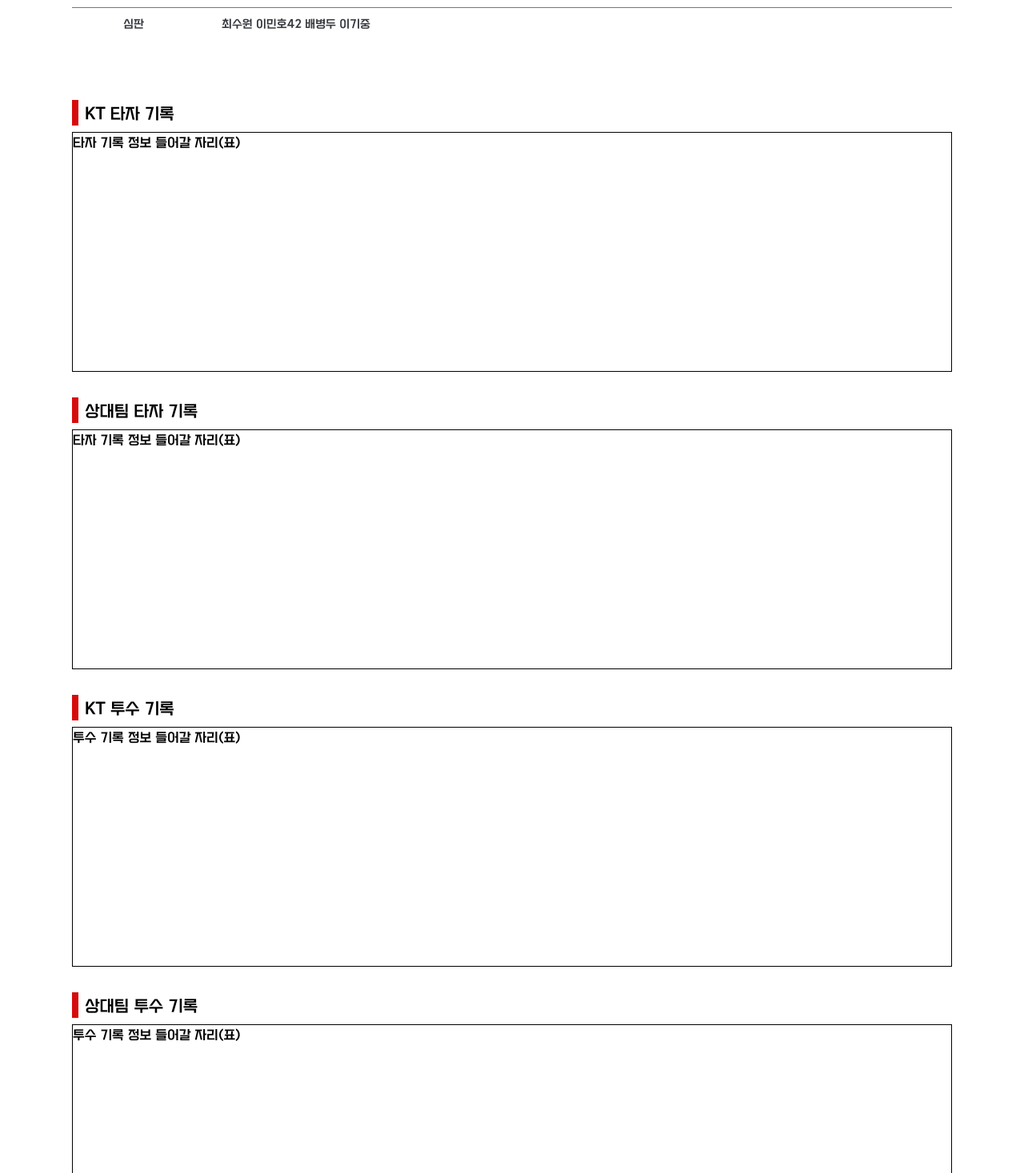
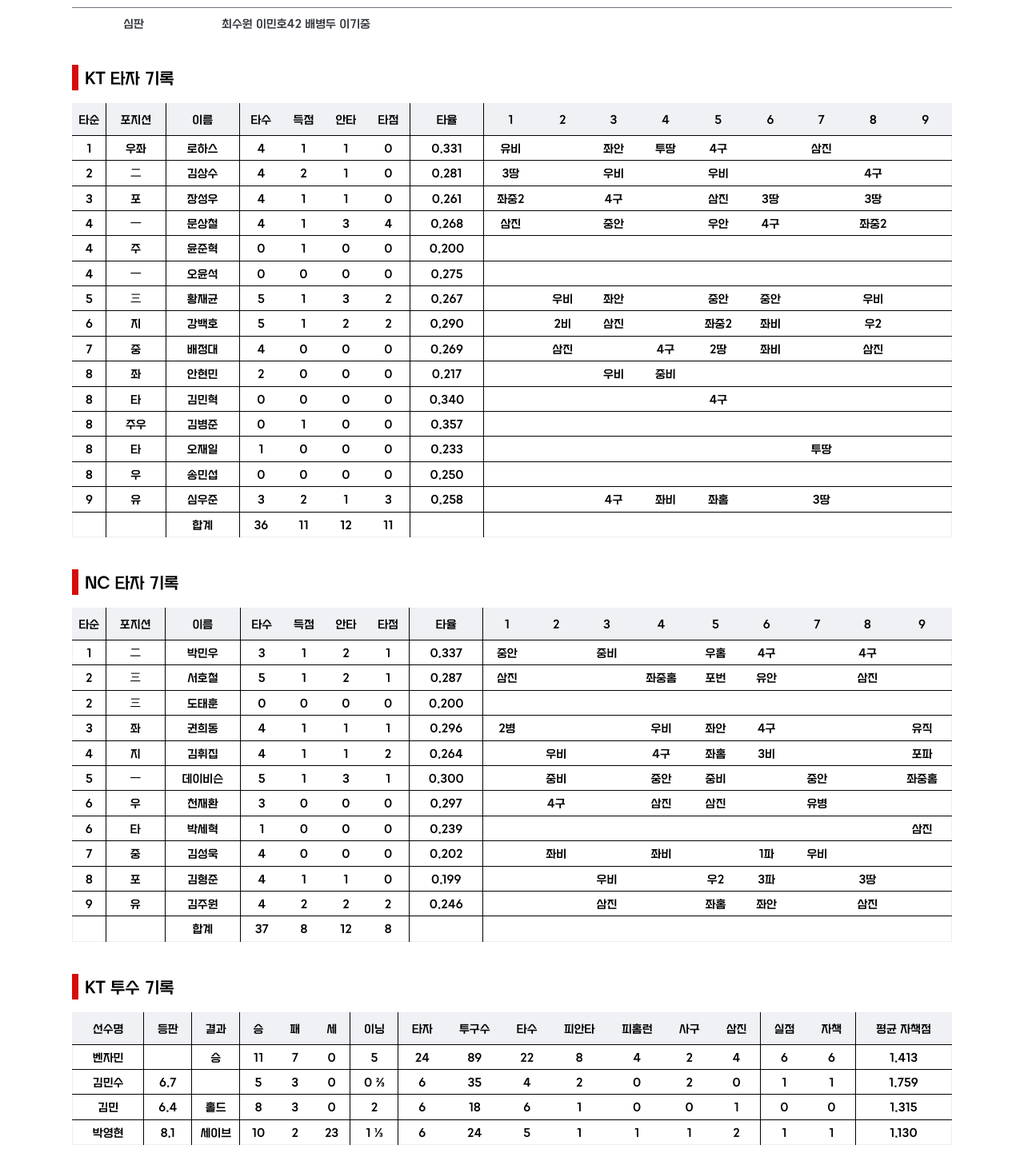
Before and after one commit to BoostWiz/boost-wiz, a Next.js app: page /game/boxscore in a window 1280 px wide. Shown: the part 703-2170 px from the top of the page at 80% size. Built offline with nearby package versions, Linux system fonts and the light colour scheme.

Commit message:
feat: 박스스코어 타자,투수정보 임시데이터로 매핑

```diff
--- a/src/components/BoxScore/BattingStats.tsx
+++ b/src/components/BoxScore/BattingStats.tsx
@@ -1,15 +1,76 @@
 import GameInformationTitle from '../Game/GameInformationTitle';
+import {
+  Table,
+  TableBody,
+  TableCell,
+  TableHead,
+  TableHeader,
+  TableRow,
+} from '@/shared/components';
 
 interface BattingStatsProps {
   teamName: string;
+  infos: any;
+  maxInning: number;
 }
 
-const BattingStats = ({ teamName }: BattingStatsProps) => {
+// 타자정보 컴포넌트
+// todos: 타입 지정
+const BattingStats = ({ teamName, infos, maxInning }: BattingStatsProps) => {
   return (
     <div className="pt-6">
       <GameInformationTitle titleText={`${teamName} 타자 기록`} />
-      <div className="my-2 h-[300px] border">
-        타자 기록 정보 들어갈 자리(표)
+      <div className="my-4">
+        <Table className="text-sm text-center border border-[#ECEEF2]">
+          <TableHeader className="[&_th]:h-10">
+            <TableRow className="bg-[#ECEEF2]/80">
+              <TableHead className="text-center px-0 border-r">타순</TableHead>
+              <TableHead className="text-center px-1 border-r">
+                포지션
+              </TableHead>
+              <TableHead className="text-center border-r">이름</TableHead>
+              <TableHead className="text-center px-1">타수</TableHead>
+              <TableHead className="text-center px-1">득점</TableHead>
+              <TableHead className="text-center px-1">안타</TableHead>
+              <TableHead className="text-center px-1 border-r">타점</TableHead>
+              <TableHead className="text-center border-r">타율</TableHead>
+              {Array.from({ length: maxInning }, (_, i) => (
+                <TableHead key={i} className="text-center">
+                  {i + 1}
+                </TableHead>
+              ))}
+            </TableRow>
+          </TableHeader>
+          <TableBody>
+            {infos.map((batter: any) => (
+              <TableRow key={batter.name}>
+                <TableCell className="p-1 border-r">{batter.oneturn}</TableCell>
+                <TableCell className="p-1 border-r">
+                  {batter.position}
+                </TableCell>
+                <TableCell className="p-1 border-r">{batter.name}</TableCell>
+                <TableCell className="p-1">{batter.ab}</TableCell>
+                <TableCell className="p-1">{batter.run}</TableCell>
+                <TableCell className="p-1">{batter.hit}</TableCell>
+                <TableCell className="p-1 border-r">{batter.rbi}</TableCell>
+                <TableCell className="p-1 border-r">
+                  {batter.name === '합계'
+                    ? ''
+                    : (batter.accmHit / batter.accmAb).toFixed(3)}
+                </TableCell>
+                {Array.from({ length: maxInning }, (_, i) => (
+                  <TableCell key={i} className="p-1">
+                    {batter[`il${i + 1}`] !== ''
+                      ? batter[`il${i + 1}`]
+                      : batter[`inn${i + 1}`] !== ''
+                        ? batter[`inn${i + 1}`]
+                        : ''}
+                  </TableCell>
+                ))}
+              </TableRow>
+            ))}
+          </TableBody>
+        </Table>
       </div>
     </div>
   );
--- a/src/components/BoxScore/HighLights.tsx
+++ b/src/components/BoxScore/HighLights.tsx
@@ -11,7 +11,7 @@
   return (
     <div className="pt-6">
       <GameInformationTitle titleText="주요 기록" />
-      <div className="my-4 h-[300px]">
+      <div className="my-4">
         <Separator />
         {/* 타입 지정 수정 필요 */}
         {highLightInfo.map((info: any) => {
--- a/src/components/BoxScore/PitchingStats.tsx
+++ b/src/components/BoxScore/PitchingStats.tsx
@@ -1,15 +1,93 @@
 import GameInformationTitle from '../Game/GameInformationTitle';
+import {
+  Table,
+  TableBody,
+  TableCell,
+  TableHead,
+  TableHeader,
+  TableRow,
+} from '@/shared/components';
 
 interface PitchingStatsProps {
   teamName: string;
+  infos: any;
 }
 
-const PitchingStats = ({ teamName }: PitchingStatsProps) => {
+const PitchingStats = ({ teamName, infos }: PitchingStatsProps) => {
+  const changeResult = (result: string) => {
+    if (result === 'W') {
+      return '승';
+    }
+    if (result === 'H') {
+      return '홀드';
+    }
+    if (result === 'L') {
+      return '패';
+    }
+    if (result === 'S') {
+      return '세이브';
+    }
+  };
   return (
     <div className="pt-6">
       <GameInformationTitle titleText={`${teamName} 투수 기록`} />
-      <div className="my-2 h-[300px] border">
-        투수 기록 정보 들어갈 자리(표)
+      <div className="my-4">
+        <Table className="text-sm text-center border border-[#ECEEF2]">
+          <TableHeader className="[&_th]:h-10">
+            <TableRow className="bg-[#ECEEF2]/80">
+              <TableHead className="text-center border-r px-6">
+                선수명
+              </TableHead>
+              <TableHead className="text-center border-r">등판</TableHead>
+              <TableHead className="text-center border-r px-4">결과</TableHead>
+              <TableHead className="text-center">승</TableHead>
+              <TableHead className="text-center">패</TableHead>
+              <TableHead className="text-center border-r">세</TableHead>
+              <TableHead className="text-center border-r">이닝</TableHead>
+              <TableHead className="text-center">타자</TableHead>
+              <TableHead className="text-center">투구수</TableHead>
+              <TableHead className="text-center">타수</TableHead>
+              <TableHead className="text-center">피안타</TableHead>
+              <TableHead className="text-center">피홈런</TableHead>
+              <TableHead className="text-center">사구</TableHead>
+              <TableHead className="text-center border-r">삼진</TableHead>
+              <TableHead className="text-center">실점</TableHead>
+              <TableHead className="text-center border-r">자책</TableHead>
+              <TableHead className="text-center px-6">평균 자책점</TableHead>
+            </TableRow>
+          </TableHeader>
+          <TableBody>
+            {infos.map((pitcher: any) => (
+              <TableRow key={pitcher.name}>
+                <TableCell className="p-1 border-r">{pitcher.name}</TableCell>
+                <TableCell className="p-1 border-r">
+                  {pitcher.changeinn}
+                </TableCell>
+                <TableCell className="p-1 border-r">
+                  {changeResult(pitcher.wls)}
+                </TableCell>
+                <TableCell className="p-1">{pitcher.w}</TableCell>
+                <TableCell className="p-1">{pitcher.l}</TableCell>
+                <TableCell className="p-1 border-r">{pitcher.s}</TableCell>
+                <TableCell className="p-1 border-r">{pitcher.inn}</TableCell>
+                <TableCell className="p-1">{pitcher.pa}</TableCell>
+                <TableCell className="p-1">{pitcher.bf}</TableCell>
+                <TableCell className="p-1">{pitcher.ab}</TableCell>
+                <TableCell className="p-1">{pitcher.hit}</TableCell>
+                <TableCell className="p-1">{pitcher.hr}</TableCell>
+                <TableCell className="p-1">{pitcher.bbhp}</TableCell>
+                <TableCell className="p-1 border-r">{pitcher.kk}</TableCell>
+                <TableCell className="p-1">{pitcher.r}</TableCell>
+                <TableCell className="p-1 border-r">{pitcher.er}</TableCell>
+                <TableCell className="p-1">
+                  {pitcher.name === '합계'
+                    ? ''
+                    : ((pitcher.accmEr * 9) / pitcher.accmInn2).toFixed(3)}
+                </TableCell>
+              </TableRow>
+            ))}
+          </TableBody>
+        </Table>
       </div>
     </div>
   );
--- a/src/components/BoxScore/TotalScore.tsx
+++ b/src/components/BoxScore/TotalScore.tsx
@@ -15,36 +15,15 @@
 interface propsType {
   schedule: any;
   scoreboard: any;
+  maxInning: number;
 }
 
-const TotalScore = ({ schedule, scoreboard }: propsType) => {
+const TotalScore = ({ schedule, scoreboard, maxInning }: propsType) => {
   // 게임 날짜 나눠서 출력하는 함수
   const formatGameDate = (gameDate: any) => {
     const date = String(gameDate);
     return `${date.slice(0, 4)}.${date.slice(4, 6)}.${date.slice(6, 8)}`;
   };
-
-  // 연장 갔는지 체크하는 함수
-  const checkExtraInnings = (scoreData: any) => {
-    // 10회부터 12회까지 확인
-    for (let i = 10; i <= 12; i++) {
-      // 홈팀이나 원정팀 중 하나라도 점수가 있으면 ('-'가 아니면)
-      if (
-        scoreData[0][`score${i}`] !== '-' ||
-        scoreData[1][`score${i}`] !== '-'
-      ) {
-        return true; // 연장전
-      }
-    }
-    return false; // 연장전 아님
-  };
-
-  // 이닝 수 결정 함수
-  const getMaxInnings = (scoreData: any) => {
-    return checkExtraInnings(scoreData) ? 12 : 9;
-  };
-
-  const maxInning = getMaxInnings(scoreboard);
 
   return (
     <div className={`${flexRow} h-[250px] bg-[#ECEEF2]/50`}>
--- a/src/components/BoxScore/index.tsx
+++ b/src/components/BoxScore/index.tsx
@@ -6,18 +6,67 @@
 // todos: boxscoreData 타입 지정하기
 const BoxScore = ({ boxscoreData }: any) => {
   // BoxScore 구조 => 전체스코어, 주요기록, 타자기록(KT, 상대팀), 투수기록(KT, 상대팀)
+
+  function checkKTIsHome(scheduleData: any) {
+    if (scheduleData.current.home === 'KT') {
+      return true;
+    } else return false;
+  }
+
+  const isHome = checkKTIsHome(boxscoreData.schedule);
+  const opponentTeamName = isHome
+    ? boxscoreData.schedule.current.visit
+    : boxscoreData.schedule.current.home;
+
+  // 연장 갔는지 체크하는 함수
+  const checkExtraInnings = (scoreData: any) => {
+    // 10회부터 12회까지 확인
+    for (let i = 10; i <= 12; i++) {
+      // 홈팀이나 원정팀 중 하나라도 점수가 있으면 ('-'가 아니면)
+      if (
+        scoreData[0][`score${i}`] !== '-' ||
+        scoreData[1][`score${i}`] !== '-'
+      ) {
+        return true; // 연장전
+      }
+    }
+    return false; // 연장전 아님
+  };
+
+  // 이닝 수 결정 함수
+  const getMaxInnings = (scoreData: any) => {
+    return checkExtraInnings(scoreData) ? 12 : 9;
+  };
+
+  const maxInning = getMaxInnings(boxscoreData.scoreboard);
+
   return (
     <div className="container-default">
       <div className="border-t-[2px] border-primary">
         <TotalScore
           schedule={boxscoreData.schedule}
           scoreboard={boxscoreData.scoreboard}
+          maxInning={maxInning}
         />
         <HighLights highLightInfo={boxscoreData.etcgames} />
-        <BattingStats teamName="KT" />
-        <BattingStats teamName="상대팀" />
-        <PitchingStats teamName="KT" />
-        <PitchingStats teamName="상대팀" />
+        <BattingStats
+          teamName="KT"
+          infos={isHome ? boxscoreData.hbatters : boxscoreData.vbatters}
+          maxInning={maxInning}
+        />
+        <BattingStats
+          teamName={opponentTeamName}
+          infos={isHome ? boxscoreData.vbatters : boxscoreData.hbatters}
+          maxInning={maxInning}
+        />
+        <PitchingStats
+          teamName="KT"
+          infos={isHome ? boxscoreData.hpitchers : boxscoreData.vpitchers}
+        />
+        <PitchingStats
+          teamName={opponentTeamName}
+          infos={isHome ? boxscoreData.vpitchers : boxscoreData.hpitchers}
+        />
       </div>
     </div>
   );
```
